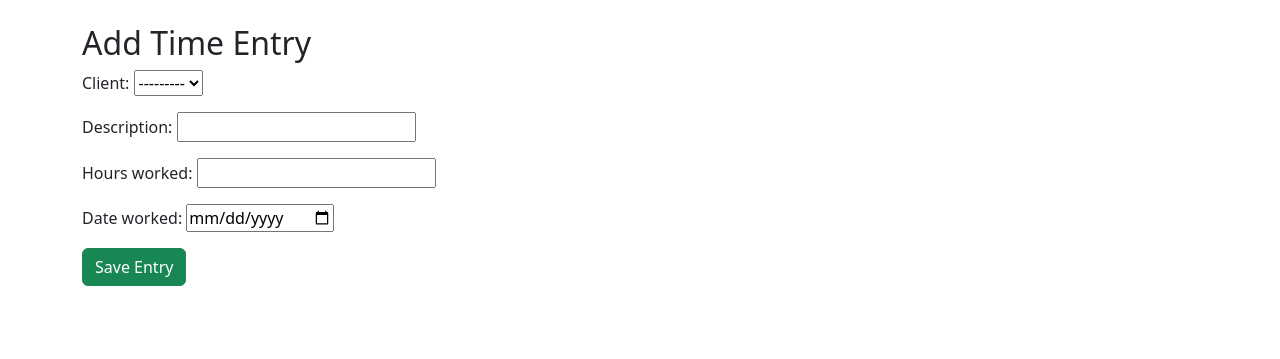
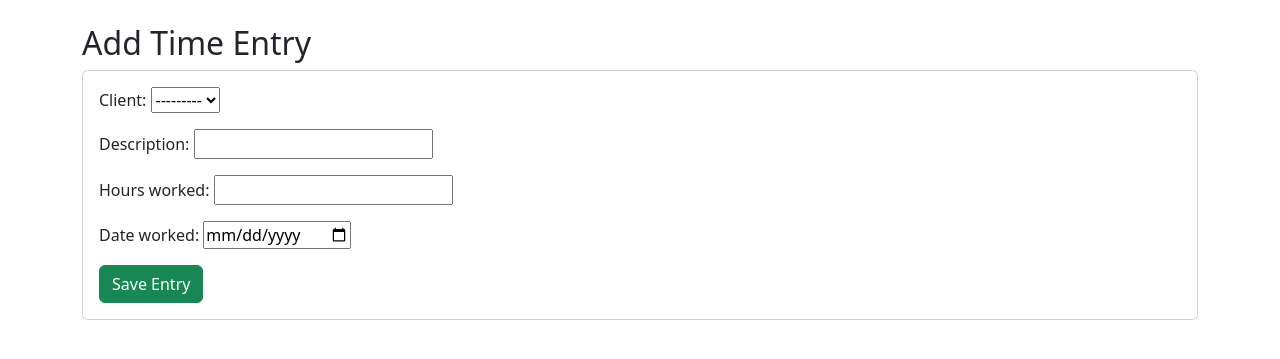
Before and after one commit to knvasquez03/finalprojectKevinVasquez, a Django app: page /add-entry/ in a window 1280 px wide. Shown: the part 56-415 px from the top of the page. Run offline with Django 5.2, Linux system fonts and the light colour scheme; the visitor is signed in with stand-in values (Sample User, id 1); data that the repository does not hold is empty.

Commit message:
Updated add_entry.html for clean up.

```diff
--- a/timetracker/templates/timetracker/add_entry.html
+++ b/timetracker/templates/timetracker/add_entry.html
@@ -3,9 +3,11 @@
 {% block content %}
 <h2>Add Time Entry</h2>
 
-<form method="post">
-    {% csrf_token %}
-    {{ form.as_p }}
-    <button class="btn btn-success">Save Entry</button>
-</form>
+<div class="card p-3">
+    <form method="post">
+        {% csrf_token %}
+        {{ form.as_p }}
+        <button class="btn btn-success">Save Entry</button>
+    </form>
+</div>
 {% endblock %}
```
